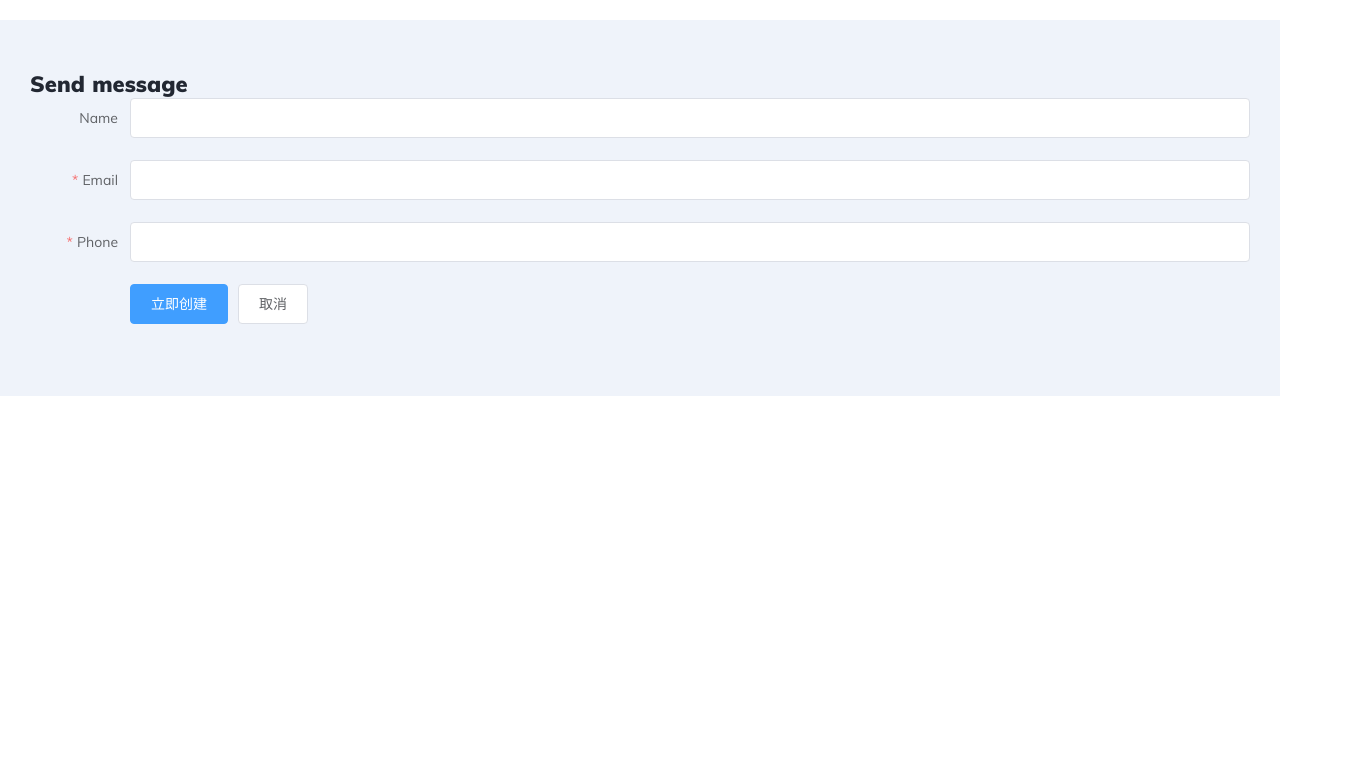
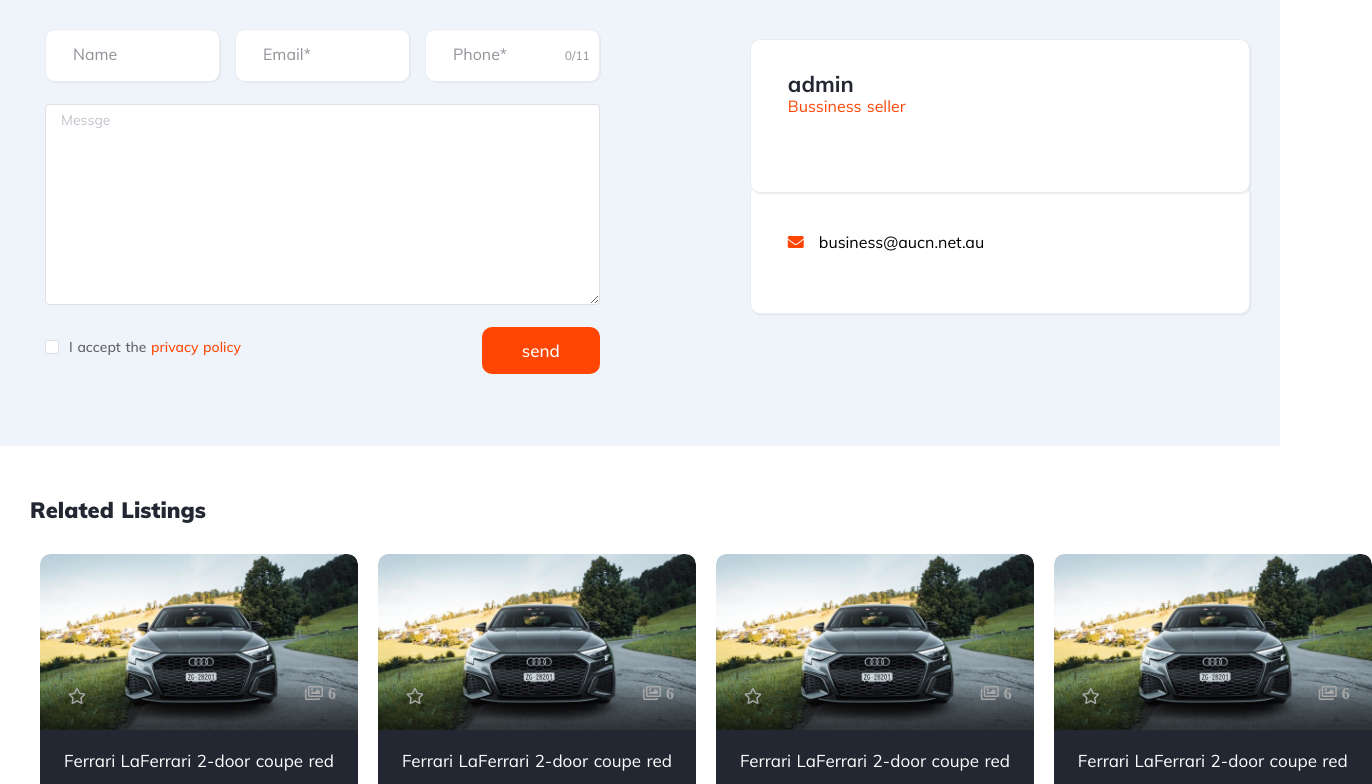
Before and after one commit to karlgeBear/export-cars, a Nuxt app: page /new-cars-detail/1 in a window 1280 px wide. Shown: the part 1176-1960 px from the top of the page, 1372 px wide, since content can reach past the window. Before the commit the page ends 1572 px from the top, so only its background shows below. Built offline with nearby package versions, Linux system fonts and the light colour scheme.

Commit message:
Continue to deving the new-car-detial.vue

```diff
--- a/pages/new-cars-detail/_title.vue
+++ b/pages/new-cars-detail/_title.vue
@@ -83,44 +83,67 @@
     </section>
     <section class="send-message">
       <div class="container">
+        <h1 class="head-title">Send message</h1>
         <div class="send-message-content">
           <div class="form">
-            <h1 class="head-title">Send message</h1>
-          </div>
-          <div class="card-introduce">
             <el-form :model="ruleForm" :rules="rules" ref="ruleForm" label-width="100px" class="demo-ruleForm">
               <div class="form-input">
-                <el-form-item prop="name" label="Name">
-                  <el-input v-model="ruleForm.name"></el-input>
+                <el-form-item prop="name">
+                  <el-input v-model="ruleForm.name" placeholder="Name"></el-input>
                 </el-form-item>
-                <el-form-item prop="email" label="Email"
-                  :rules="[
-                    { required: true, message: '请输入邮箱地址', trigger: 'blur' },
-                    { type: 'email', message: '请输入正确的邮箱地址', trigger: ['blur', 'change'] }
-                  ]"
-                >
-                  <el-input v-model="ruleForm.email"></el-input>
+                <el-form-item prop="email">
+                  <el-input v-model="ruleForm.email" placeholder="Email*"></el-input>
                 </el-form-item>
-                <el-form-item prop="phone" label="Phone"
-                  :rules="[
-                    { required: true, message: '请输入您的电话', trigger: 'blur' },
-                    { type: 'number', message: '请输入正确的手机号码格式', trigger: ['blur', 'change'] }
-                  ]"
-                >
-                  <el-input v-model="ruleForm.phone"></el-input>
+                <el-form-item prop="phone">
+                  <el-input v-model.number="ruleForm.phone" maxlength="11" show-word-limit placeholder="Phone*"></el-input>
                 </el-form-item>
               </div>
-
-              <el-form-item>
-                <el-button type="primary" @click="submitForm(ruleForm)">立即创建</el-button>
-                <el-button>取消</el-button>
-              </el-form-item>
+              <div class="form-text-area">
+                <el-form-item prop="message" >
+                  <el-input type="textarea" :rows="9" placeholder="Messge" v-model="ruleForm.message">
+                  </el-input>
+                </el-form-item>
+              </div>
+              <div class="from-submit">
+                <el-form-item prop="accept">
+                  <el-checkbox v-model="ruleForm.accept">I accept the <a href="#" class="highColor">privacy policy</a></el-checkbox>
+                </el-form-item>
+                <el-form-item>
+                  <el-button type="primary" @click="submitForm(ruleForm)">send</el-button>
+                </el-form-item>
+              </div>
             </el-form>
           </div>
+          <div class="seller">
+            <div class="seller-top">
+              <div class="seller-name"><a href="#">admin</a></div>
+              <div class="seller-desc"><span class="highColor">Bussiness seller</span></div>
+            </div>
+            <div class="seller-bottom">
+              <div class="seller-email">
+                <a href="#"><i class="fa fa-envelope highColor"></i></a>
+                <a href="#">business@aucn.net.au</a>
+              </div>
+            </div>
+          </div>
         </div>
+
       </div>
 
     </section>
+    <section class="related-listings">
+      <div class="container">
+        <h1 class="head-title">Related Listings</h1>
+        <div class="related-listings-car-list">
+          <CommonCard />
+          <CommonCard />
+          <CommonCard />
+          <CommonCard />
+        </div>
+
+      </div>
+    </section>
+    <Footer />
   </div>
 </template>
 
@@ -144,16 +167,23 @@
         'Continental'
       ],
       ruleForm: {
-        emial: '',
+        email: '',
         phone: '',
+        name:'',
+        message: '',
+        accept: false
       },
       rules: {
-        emial: [
-          {type: 'email', message: '请输入您的邮箱',trigger: 'bulr'}
+        email: [
+          { required: true, message: '请输入邮箱地址', trigger: 'blur' },
+          { type: 'email', message: '请输入正确的邮箱地址', trigger: ['blur', 'change']}
+        ],
+        phone: [
+          { required: true, message: '请输入您的手机号码', trigger: 'blur' },
+          {pattern: /^1[3456789]\d{9}$/, message: '手机号码格式不正确', trigger: ['blur', 'change']}
         ]
       },
-      name:'',
-      sendText: '',
+
     };
   },
 
@@ -328,6 +358,8 @@
       }
     }
     .send-message.btn{
+      background: none;
+      padding: 0;
       .send-message-link{
         font-size: 17px;
         display: inline-block;
@@ -375,5 +407,100 @@
 .send-message{
   background-color: var(--bg);
   padding: 50px 0;
+  .head-title{
+    padding-bottom: 30px;
+  }
+  .send-message-content{
+    display: flex;
+    .form{
+      width: 59%;
+      form{
+        display: flex;
+        flex-direction: column;
+        padding-right: 150px;
+        div{
+          width: 100%;
+        }
+        .form-input{
+          display: flex;
+        }
+        .from-submit{
+          display: flex;
+          .el-form-item{
+            &:last-child{
+              text-align: right;
+              button{
+                background-color: var(--primary);
+                border: 0 solid transparent;
+                padding: 15px 40px;
+                border-radius: 10px;
+                font-size: 17px;
+              }
+            }
+          }
+        }
+      }
+    }
+    .seller{
+      width: 41%;
+      >div{
+        padding: 30px 37px 33px 37px;
+        background-color: #FFFFFF;
+        border-style: solid;
+        border-width: 1px 1px 1px 1px;
+        border-color: #E7EDF3;
+        box-shadow: 1.2px 1.6px 0px 0px rgba(196, 196, 196, 24%);
+        border-radius: 10px;
+        &:first-child{
+          position: relative;
+          bottom: -10px;
+        }
+      }
+      .seller-name{
+        font-size: 22px;
+        line-height: 28px;
+        font-weight: bold;
+        color: #222732;
+      }
+      .seller-desc{
+        padding-bottom: 45px;
+      }
+      .seller-email{
+        padding-bottom: 30px;
+        padding-top: 20px;
+        i{
+          padding-right: 15px;
+        }
+      }
+    }
+  }
+}
+.related-listings{
+  padding: 50px 0;
+  h1{
+    margin-bottom: 30px;
+  }
+  .related-listings-car-list{
+    display: flex;
+  }
 }
 </style>
+
+<style lang="scss">
+.send-message {
+  .el-form-item__content{
+    margin-left: 15px !important;
+    .el-input__inner{
+      min-height: 53px;
+      border-radius: 10px;
+      width: 100%;
+      padding: 10px 27px;
+      font-size: 14px;
+      line-height: 16px;
+      margin: 0;
+      box-shadow: 1px 1px 0 0 rgba(196, 196, 196, 24%);
+      border: 1px solid #e7edf3;
+    }
+  }
+}
+</style>
```
